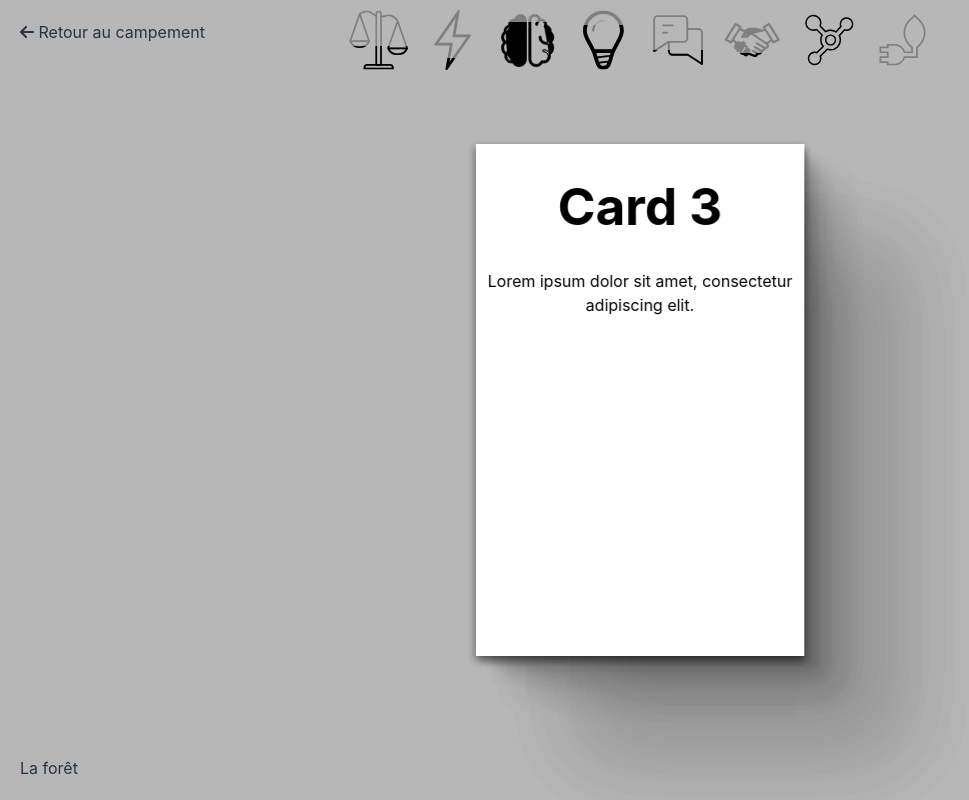
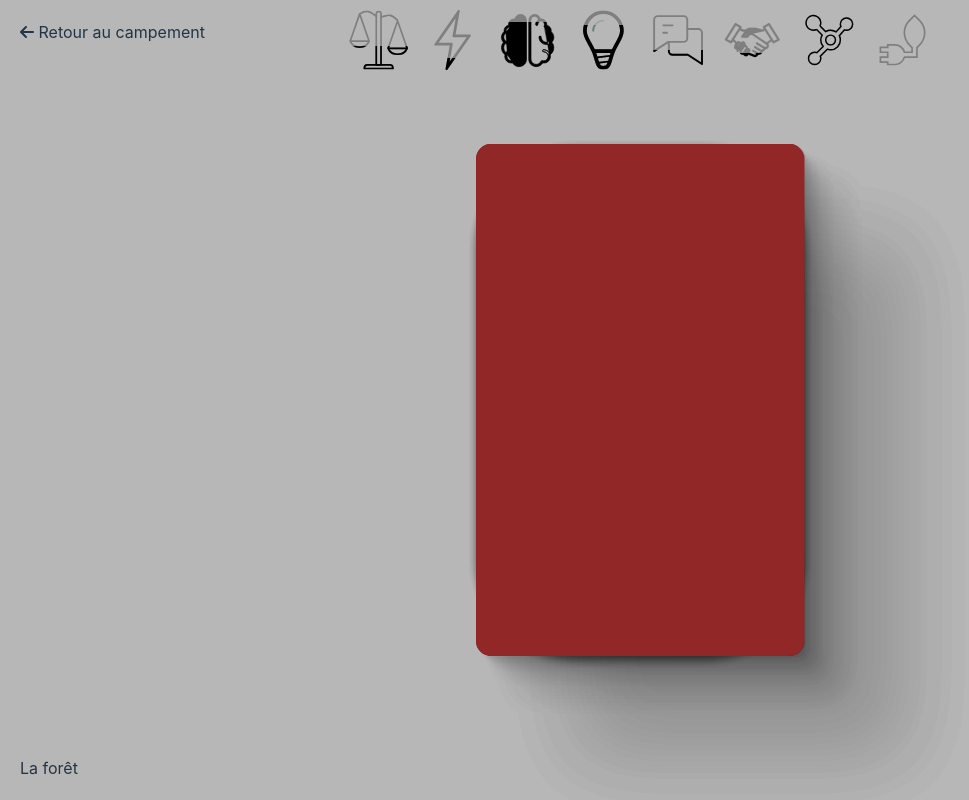
Before and after one commit to emilevl/projint-mini-jeux-durabilia, a Vue app: page / in a window 1280 px wide. Shown: the whole page, without its empty margins (0-969 px from the left). Built offline with nearby package versions, Linux system fonts and the light colour scheme.

Commit message:
Id per card

```diff
--- a/src/components/card.vue
+++ b/src/components/card.vue
@@ -3,18 +3,18 @@ import { onMounted } from 'vue';
 import anime from 'animejs/lib/anime.es.js';
 
 
-defineProps({
+const props = defineProps({
   name: String,
   description: String,
   index: Number
 })
 
 onMounted(() => {
+  console.log(props.index)
   anime({
     targets: '.flip-card .flip-card-inner',
     keyframes: [
-            {translateY: ['500', '0']},
-            {rotateY: 180}
+      { translateY: ['1000', '0'] }
     ],
     duration: 1000,
     delay: anime.stagger(500),
@@ -22,19 +22,18 @@ onMounted(() => {
 
   });
 })
-
 </script>
 
 
 <template>
-  <div class="flip-card"  :style="{
+  <div class="flip-card" :id="`card-${props.index}`" :style="{
     transform: 'translate(-50%, calc(-50% + ' + (15 * index) + 'px)) scale(' + (1 - index * 0.01) + ')'
-    , 'z-index': index}">
-  <div class="flip-card-inner">
-    <div class="flip-card-front"></div>
+  }">
+    <div class="flip-card-inner" :id="`card-${props.index}`" >
+      <div class="flip-card-front" @click="turnCard()"></div>
       <div class="flip-card-back">
-      <h1>{{name}}</h1>
-      <p>{{description}}</p>
+        <h1>{{ name }}</h1>
+        <p>{{ description }}</p>
       </div>
     </div>
   </div>
@@ -54,6 +53,7 @@ onMounted(() => {
 }
 
 @media (max-width: 767px) {
+
   /* Apply different styles for small screens */
   .flip-card {
     width: calc(45vh * 0.64);
@@ -62,12 +62,14 @@ onMounted(() => {
 }
 
 @media (max-width: 479px) {
+
   /* Apply different styles for very small screens */
   .flip-card {
     width: calc(40 *0.64);
     height: 40vh;
   }
 }
+
 /* .flip-card {
   background-color: transparent;
   width: 10vw;
@@ -84,11 +86,12 @@ onMounted(() => {
   text-align: center;
   transition: transform 0.6s;
   transform-style: preserve-3d;
-  box-shadow: 0 4px 8px 0 rgba(0,0,0,0.2);
-
+  box-shadow: 0 4px 8px 0 rgba(0, 0, 0, 0.2);
+  border-radius: 100px;
 }
 
-.flip-card-front, .flip-card-back {
+.flip-card-front,
+.flip-card-back {
   position: absolute;
   width: 100%;
   height: 100%;
@@ -101,6 +104,7 @@ onMounted(() => {
     22.3px 22.3px 17.9px rgba(0, 0, 0, 0.042),
     41.8px 41.8px 33.4px rgba(0, 0, 0, 0.05),
     100px 100px 80px rgba(0, 0, 0, 0.07);
+  border-radius: 15px;
 }
 
 .flip-card-front {
```
Lines whose indentation alone changed are shown as unchanged.
